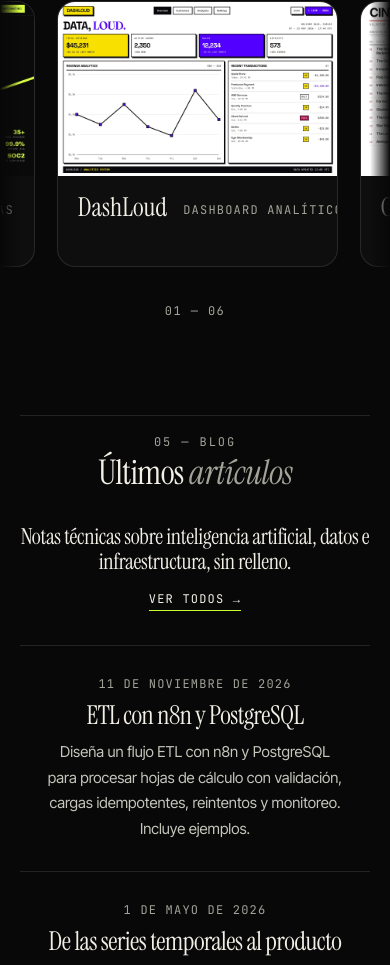
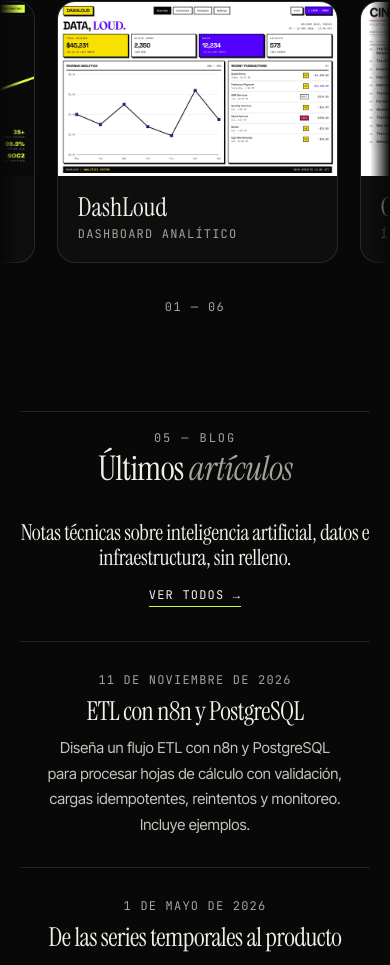
Before and after one commit to c26200/software-portfolio, a React (Vite) app: page / in a window 390 px wide. Shown: the part 4580-5545 px from the top of the page. Built offline with nearby package versions, Linux system fonts and the light colour scheme.

Commit message:
Stack the card title and category on mobile
The row did not fit in a 280px card: the category overflowed by up to 50px and
was clipped by the card's overflow. Stacking keeps both fully visible.

```diff
--- a/src/styles/kinetic.css
+++ b/src/styles/kinetic.css
@@ -1346,3 +1346,13 @@ html.has-cursor * {
   .preview-title { font-size: 26px; }
   .preview-media img { max-height: 42vh; }
 }
+
+/* --- móvil: nombre y categoría apilados --------------------------------- */
+@media (max-width: 900px) {
+  .card .meta {
+    flex-direction: column;
+    align-items: flex-start;
+    gap: 6px;
+  }
+  .card .cat { padding-bottom: 0; }
+}
```
